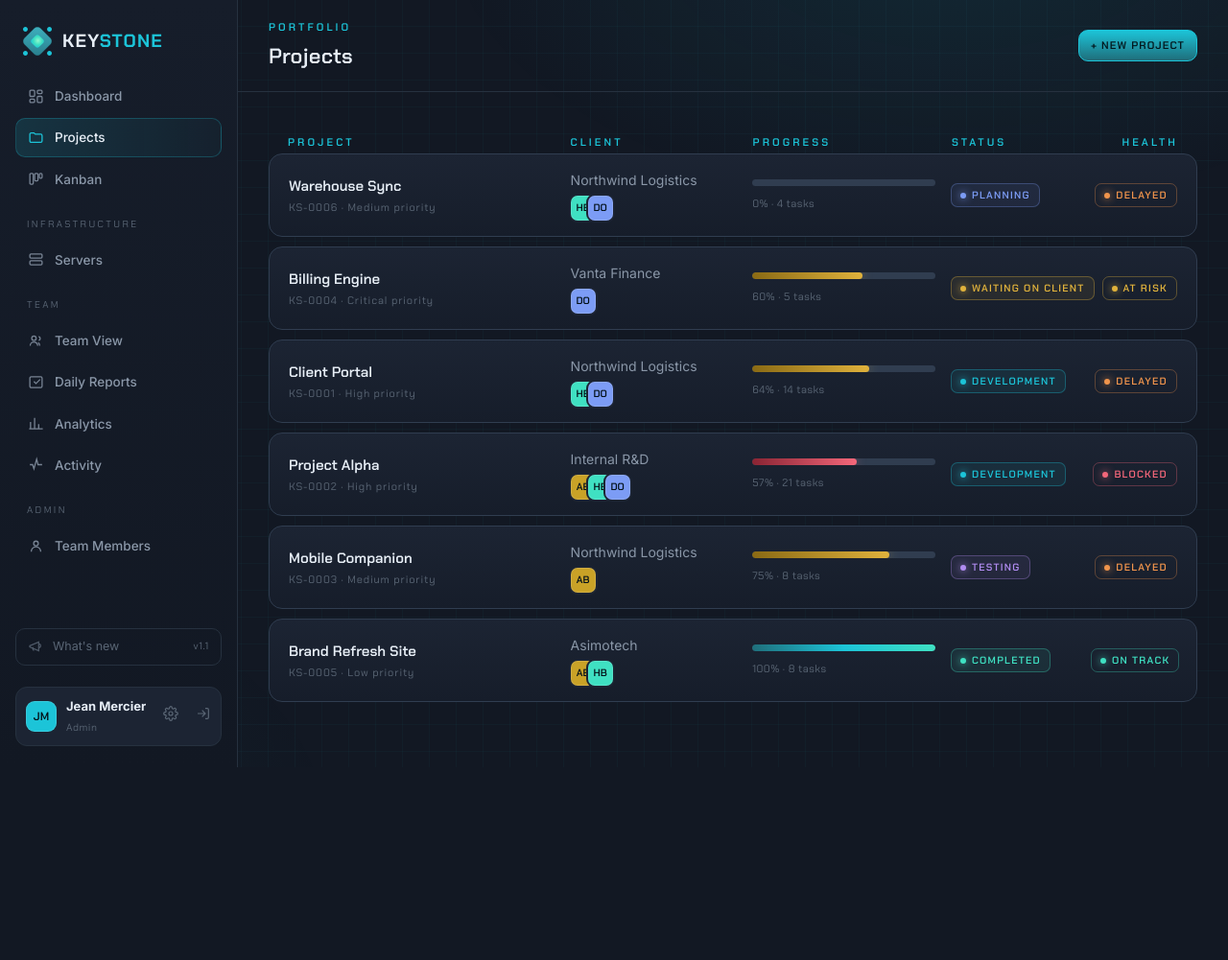
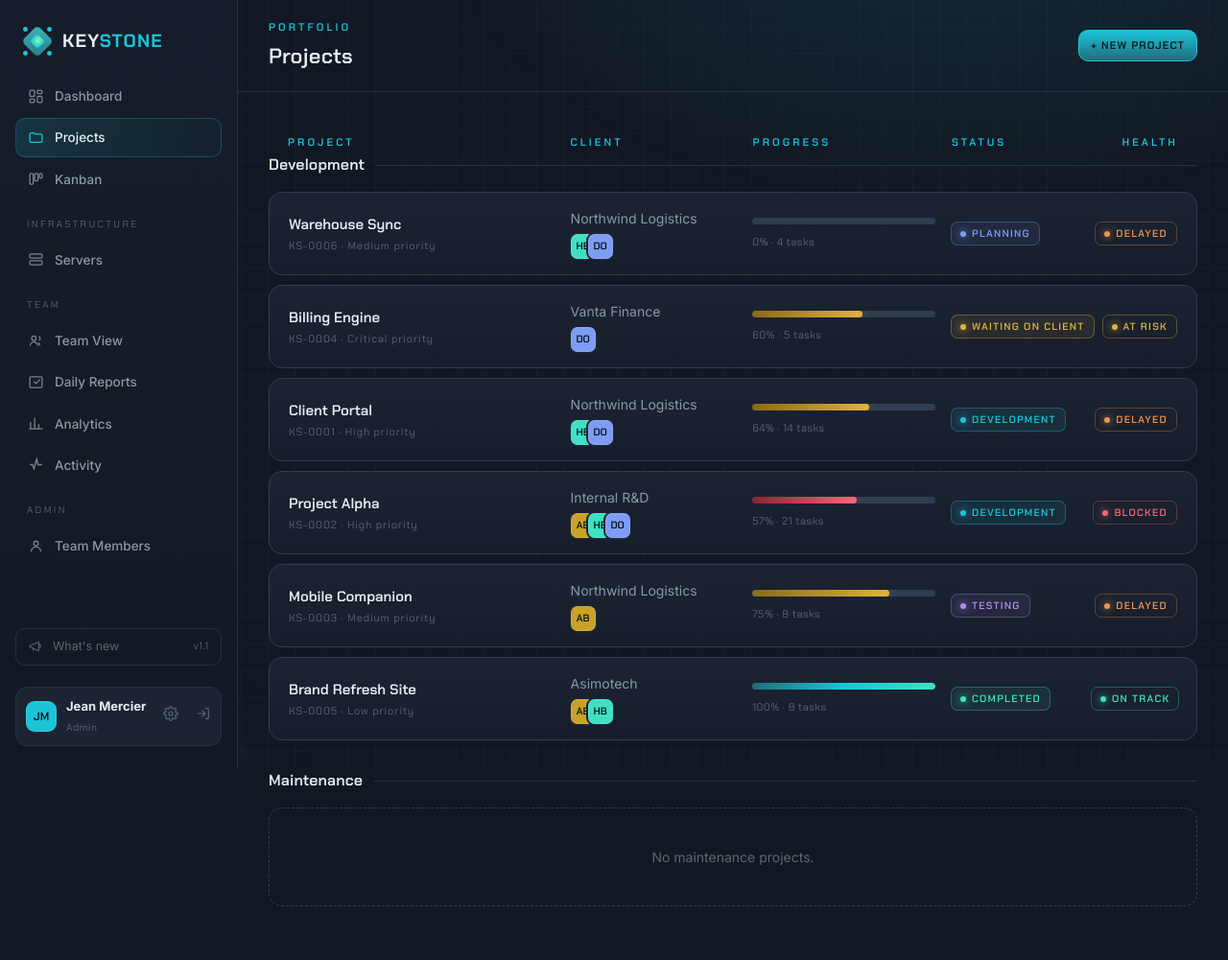
Before and after one commit to Henricus-dw/KeystoneManagement, a FastAPI app: page /projects in a window 1280 px wide. Shown: the whole page at 96% size. Before the commit the page ends 800 px from the top, so only its background shows below. Run offline with FastAPI, Linux system fonts and the light colour scheme; the visitor is signed in with stand-in values (Sample User, id 1).

Commit message:
Categorise projects under "projects" page

```diff
--- a/app/routers/pages.py
+++ b/app/routers/pages.py
@@ -101,6 +101,8 @@ def projects_list(request: Request, user: User = Depends(require_user), db: Sess
     projects = _projects(db)
     return templates.TemplateResponse(request, "projects.html", {
         "user": user, "nav": "projects", "projects": projects,
+        "development_projects": [p for p in projects if p.status != ProjectStatus.maintenance],
+        "maintenance_projects": [p for p in projects if p.status == ProjectStatus.maintenance],
     })
 
 
--- a/templates/projects.html
+++ b/templates/projects.html
@@ -9,15 +9,7 @@
 {% endblock %}
 
 {% block content %}
-<div class="proj-row" style="background:transparent;border:0;box-shadow:none;padding-bottom:0;margin-bottom:4px">
-  <div class="kicker">Project</div>
-  <div class="kicker">Client</div>
-  <div class="kicker">Progress</div>
-  <div class="kicker">Status</div>
-  <div class="kicker" style="text-align:right">Health</div>
-</div>
-
-{% for p in projects %}
+{% macro project_row(p) %}
 <a class="proj-row" href="/projects/{{ p.id }}">
   <div class="pname">
     <b>{{ p.name }}</b>
@@ -34,7 +26,22 @@
   <div>{{ badge(p.status) }}</div>
   <div style="text-align:right">{{ badge(p.health, outline=true) }}</div>
 </a>
-{% else %}
-<div class="empty-state">No projects yet.</div>
+{% endmacro %}
+
+<div class="proj-row" style="background:transparent;border:0;box-shadow:none;padding-bottom:0;margin-bottom:4px">
+  <div class="kicker">Project</div>
+  <div class="kicker">Client</div>
+  <div class="kicker">Progress</div>
+  <div class="kicker">Status</div>
+  <div class="kicker" style="text-align:right">Health</div>
+</div>
+
+{% for category, category_projects in [('Development', development_projects), ('Maintenance', maintenance_projects)] %}
+<div class="section-title" style="margin-top:{{ '0' if loop.first else '30px' }}px">
+  <h2>{{ category }}</h2><div class="line"></div>
+</div>
+{% for p in category_projects %}{{ project_row(p) }}{% else %}
+<div class="empty-state">No {{ category|lower }} projects.</div>
+{% endfor %}
 {% endfor %}
 {% endblock %}
```
